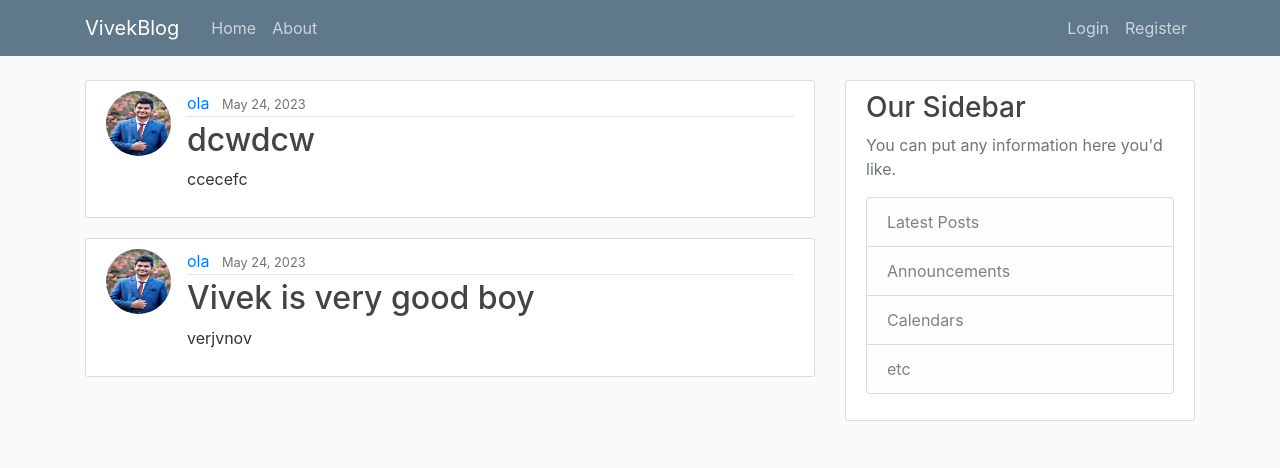
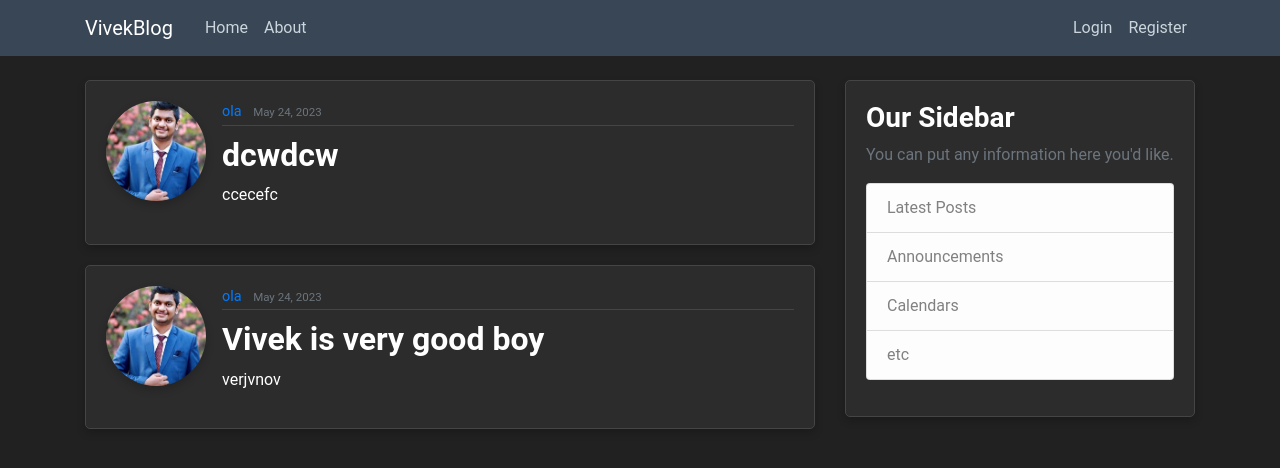
Before and after one commit to vivekbolla420/VivBlog, a Django app: page / in a window 1280 px wide. Shown: the top 468 px of the page. Run offline with Django 3.2, Linux system fonts and the light colour scheme; data comes from the database, SQL or seed files in the repository; some libraries are stand-ins or nearby versions.

Commit message:
dark mode

```diff
--- a/blog_app/static/blog_app/main.css
+++ b/blog_app/static/blog_app/main.css
@@ -1,16 +1,13 @@
 body {
-    background: #fafafa;
-    color: #333333;
+    background: #212121;
+    color: #ffffff;
+    font-family: "Roboto", Arial, sans-serif;
     margin-top: 5rem;
   }
 
-h1,
-h2,
-h3,
-h4,
-h5,
-h6 {
-    color: #444444;
+  h1, h2, h3, h4, h5, h6 {
+    color: #ffffff;
+    font-weight: 700;
   }
 
   ul {
@@ -18,7 +15,7 @@ ul {
   }
 
   .bg-steel {
-    background-color: #5f788a;
+    background-color: #384656;
   }
 
   .site-header .navbar-nav .nav-link {
@@ -27,6 +24,7 @@ ul {
 
   .site-header .navbar-nav .nav-link:hover {
     color: #ffffff;
+    transition: color 0.3s ease-in-out;
   }
 
   .site-header .navbar-nav .nav-link.active {
@@ -34,56 +32,71 @@ ul {
   }
 
   .content-section {
-    background: #ffffff;
-    padding: 10px 20px;
-    border: 1px solid #dddddd;
-    border-radius: 3px;
+    background: #2c2c2c;
+    padding: 20px;
+    border: 1px solid #454545;
+    border-radius: 5px;
     margin-bottom: 20px;
+    box-shadow: 0 4px 8px rgba(0, 0, 0, 0.2);
   }
 
   .article-title {
-    color: #444444;
+    color: #ffffff;
+    font-size: 2rem;
+    margin-bottom: 10px;
   }
 
   a.article-title:hover {
     color: #428bca;
-    text-decoration: none;
+    text-decoration: underline;
   }
 
   .article-content {
-    white-space: pre-line;
+    white-space: pre-wrap;
+    line-height: 1.6;
   }
 
   .article-img {
-    height: 65px;
-    width: 65px;
+    height: 100px;
+    width: 100px;
     margin-right: 16px;
+    border-radius: 50%;
+    object-fit: cover;
+    box-shadow: 0 4px 8px rgba(0, 0, 0, 0.2);
   }
 
   .article-metadata {
-    padding-bottom: 1px;
-    margin-bottom: 4px;
-    border-bottom: 1px solid #e3e3e3
+    padding-bottom: 2px;
+    margin-bottom: 10px;
+    border-bottom: 1px solid #454545;
+    font-size: 0.9rem;
+    color: #bbb;
   }
 
   .article-metadata a:hover {
-    color: #333;
-    text-decoration: none;
+    color: #ffffff;
+    text-decoration: underline;
   }
 
   .article-svg {
-    width: 25px;
-    height: 25px;
+    width: 20px;
+    height: 20px;
     vertical-align: middle;
   }
 
   .account-img {
-    height: 125px;
-    width: 125px;
+    height: 180px;
+    width: 180px;
     margin-right: 20px;
     margin-bottom: 16px;
+    border-radius: 50%;
+    object-fit: cover;
+    box-shadow: 0 6px 12px rgba(0, 0, 0, 0.3);
   }
 
   .account-heading {
-    font-size: 2.5rem;
+    font-size: 3.5rem;
+    color: #ffffff;
+    margin-bottom: 30px;
+    text-shadow: 2px 2px 4px rgba(0, 0, 0, 0.4);
   }
```
Lines whose indentation alone changed are shown as unchanged.
